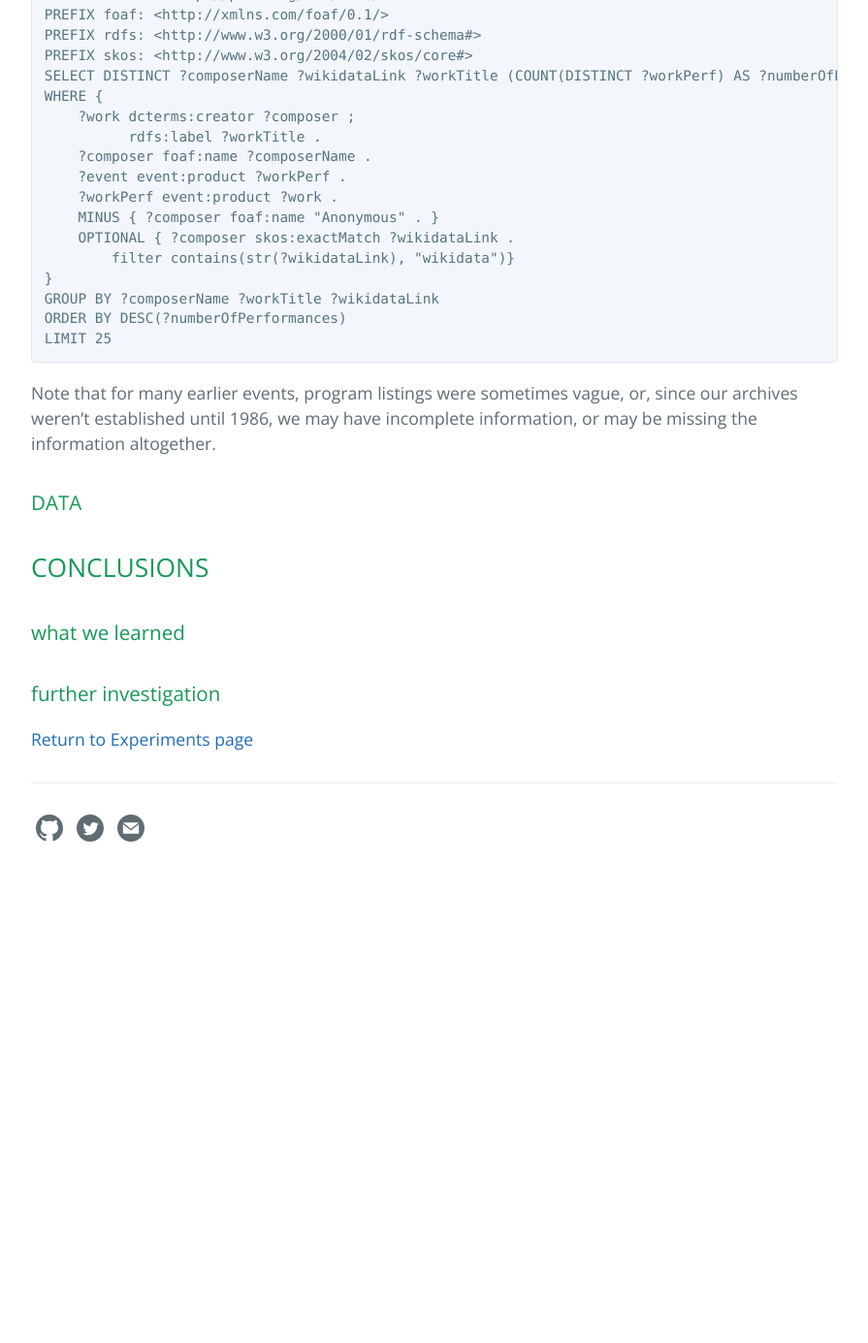
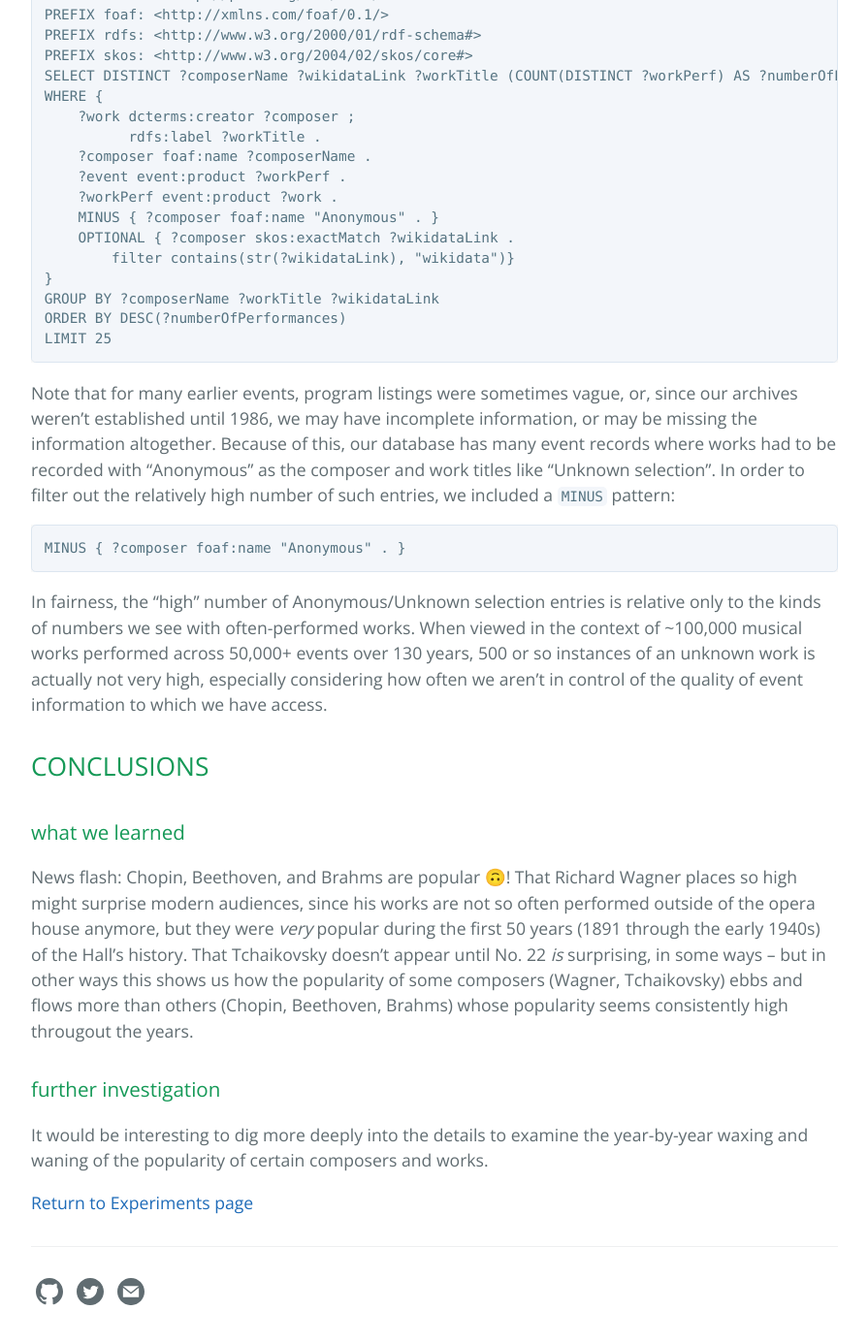
Before and after one commit to CarnegieHall/datalab, a Jekyll site: the page built from experiments/chdl-0009.md, in a window 1280 px wide and 1400 px high, scrolled down 2748 px. Shown: the top 1385 px of the window at 97% size, without its empty margins (192-1087 px from the left). Built offline with Jekyll 4.4.1, drawn with Linux system fonts in a browser that asks for light colours; our own code applies the rules of GitHub Pages for plain Markdown files; before the commit the page ends 3670 px from its top, so only the background shows below that.

Commit message:
Update lab report

````diff
--- a/experiments/chdl-0009.md
+++ b/experiments/chdl-0009.md
@@ -74,14 +74,18 @@ GROUP BY ?composerName ?workTitle ?wikidataLink
 ORDER BY DESC(?numberOfPerformances)
 LIMIT 25
 ```
-Note that for many earlier events, program listings were sometimes vague, or, since our archives weren't established until 1986, we may have incomplete information, or may be missing the information altogether.
-
-### DATA
+Note that for many earlier events, program listings were sometimes vague, or, since our archives weren't established until 1986, we may have incomplete information, or may be missing the information altogether. Because of this, our database has many event records where works had to be recorded with "Anonymous" as the composer and work titles like "Unknown selection". In order to filter out the relatively high number of such entries, we included a ```MINUS``` pattern:
+```
+MINUS { ?composer foaf:name "Anonymous" . }
+```
+In fairness, the "high" number of Anonymous/Unknown selection entries is relative only to the kinds of numbers we see with often-performed works. When viewed in the context of ~100,000 musical works performed across 50,000+ events over 130 years, 500 or so instances of an unknown work is actually not very high, especially considering how often we aren't in control of the quality of event information to which we have access.
 
 ## CONCLUSIONS
 ### what we learned
+News flash: Chopin, Beethoven, and Brahms are popular 🙃! That Richard Wagner places so high might surprise modern audiences, since his works are not so often performed outside of the opera house anymore, but they were *very* popular during the first 50 years (1891 through the early 1940s) of the Hall's history. That Tchaikovsky doesn't appear until No. 22 *is* surprising, in some ways -- but in other ways this shows us how the popularity of some composers (Wagner, Tchaikovsky) ebbs and flows more than others (Chopin, Beethoven, Brahms) whose popularity seems consistently high througout the years.
 
 ### further investigation
+It would be interesting to dig more deeply into the details to examine the year-by-year waxing and waning of the popularity of certain composers and works.
 
 
 [Return to Experiments page]({{ '/experiments' | absolute_url }})
````
